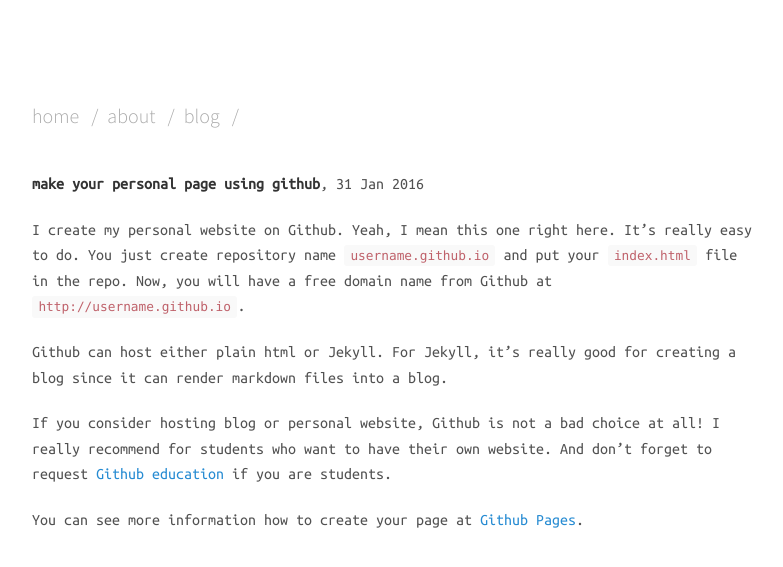
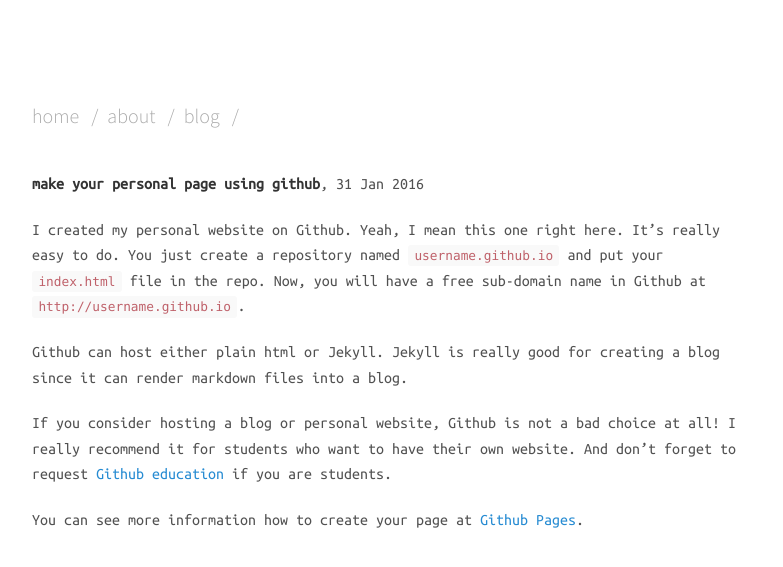
Before and after one commit to titipata/titipata.github.io, a Jekyll site: the page built from _posts/2016-01-31-github-page.md, in a window 1280 px wide. Shown: the top 567 px of the page, without its empty margins (248-1031 px from the left). Built offline with Jekyll 4.4.1, drawn with Linux system fonts in a browser that asks for light colours; nearby versions of some CDN libraries.

Commit message:
really small fixes

```diff
--- a/_posts/2016-01-31-github-page.md
+++ b/_posts/2016-01-31-github-page.md
@@ -2,16 +2,16 @@
 title: make your personal page using github
 ---
 
-I create my personal website on Github. Yeah, I mean this one right here.
-It's really easy to do. You just create repository name `username.github.io` and
+I created my personal website on Github. Yeah, I mean this one right here.
+It's really easy to do. You just create a repository named `username.github.io` and
 put your `index.html` file in the repo. Now, you will have
-a free domain name from Github at `http://username.github.io`.
+a free sub-domain name in Github at `http://username.github.io`.
 
-Github can host either plain html or Jekyll. For Jekyll, it's really good for
+Github can host either plain html or Jekyll. Jekyll is really good for
 creating a blog since it can render markdown files into a blog.
 
-If you consider hosting blog or personal website, Github is not a bad choice at all!
-I really recommend for students who want to have their own website. And don't forget to
+If you consider hosting a blog or personal website, Github is not a bad choice at all!
+I really recommend it for students who want to have their own website. And don't forget to
 request [Github education](https://education.github.com/) if you are students.
 
 You can see more information how to create your page at [Github Pages](https://pages.github.com/).
```
